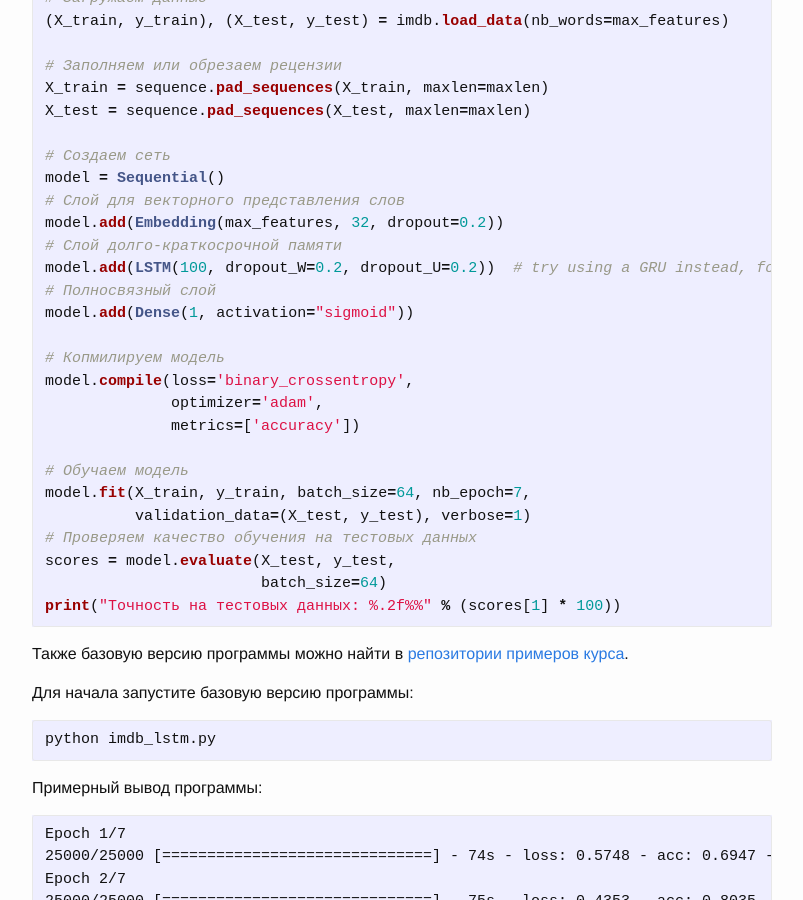
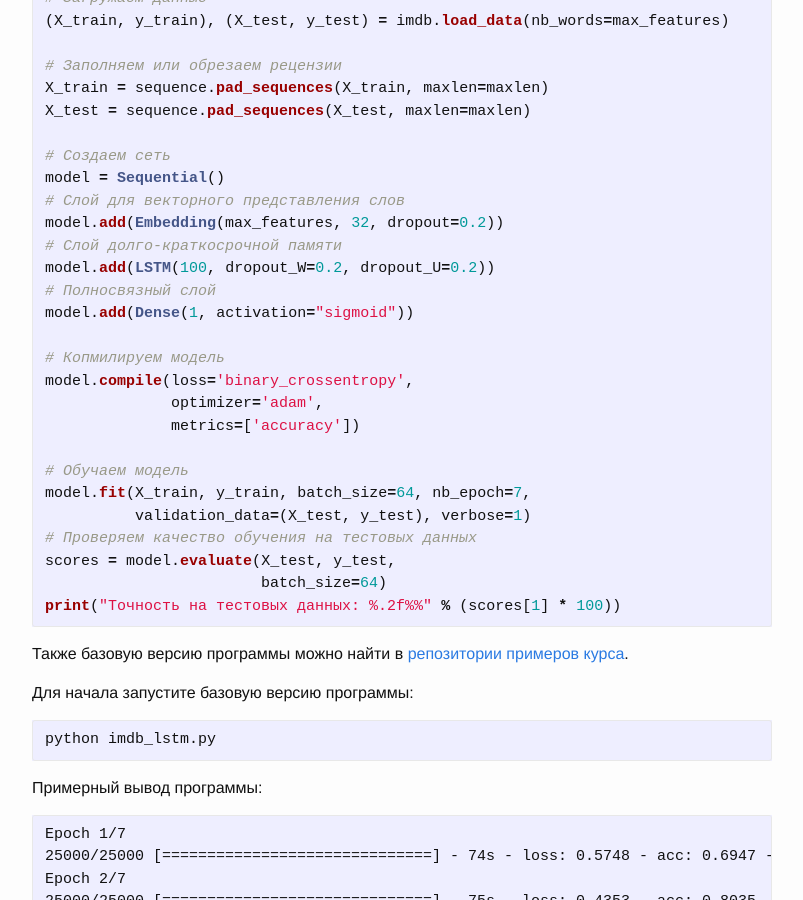
Before and after one commit to sozykin/asozykin.ru, a Jekyll site: the page built from _pages/courses/nnpython-lab3.md, in a window 1280 px wide and 900 px high, scrolled down 1404 px. Shown: the whole window, without its empty margins (238-1041 px from the left). Built offline with Jekyll 4.4.1, drawn with Linux system fonts in a browser that asks for light colours; comment, search, counter and statistics services are not loaded.

Commit message:
Update nnpython-lab3.md

```diff
--- a/_pages/courses/nnpython-lab3.md
+++ b/_pages/courses/nnpython-lab3.md
@@ -45,7 +45,7 @@ model = Sequential()
 # Слой для векторного представления слов
 model.add(Embedding(max_features, 32, dropout=0.2))
 # Слой долго-краткосрочной памяти
-model.add(LSTM(100, dropout_W=0.2, dropout_U=0.2))  # try using a GRU instead, for fun
+model.add(LSTM(100, dropout_W=0.2, dropout_U=0.2))
 # Полносвязный слой
 model.add(Dense(1, activation="sigmoid"))
 
```
